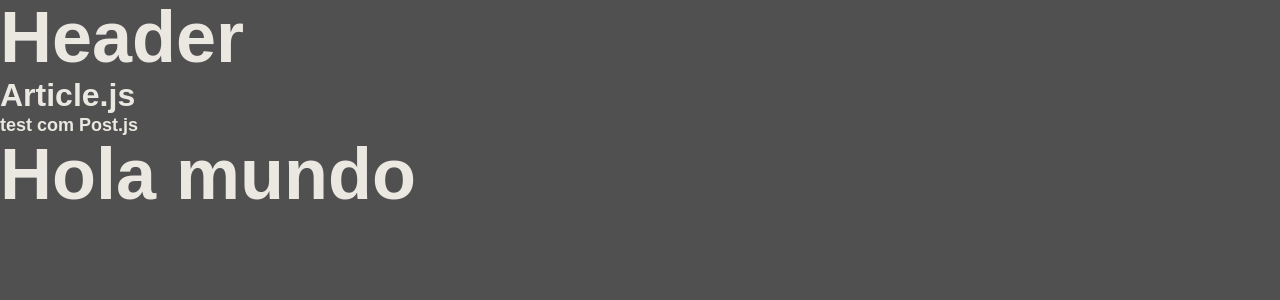
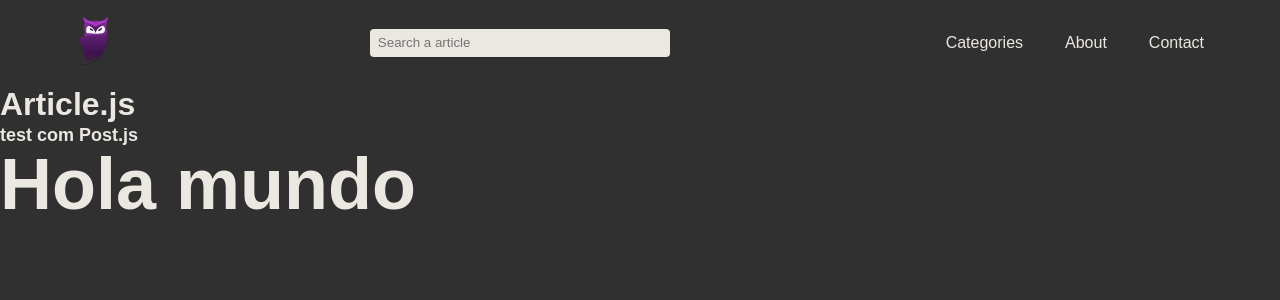
Before and after one commit to dhojea/blog, a React (Create React App) app: page / in a window 1280 px wide. Shown: the top 300 px of the page. Built offline with nearby package versions, Linux system fonts and the light colour scheme.

Commit message:
Styling the firts version of  menu.

```diff
--- a/src/components/Header/index.js
+++ b/src/components/Header/index.js
@@ -1,9 +1,31 @@
+import logosvg from '../../svg/logo.svg';
 
 function Header() {
 
+    const descLogo = "This is logo of Blog."
 
     return (
-        <h1> Header </h1>
+       <>
+        <header className="flex-space-between">
+            <div className="logo">
+                <img src={logosvg} alt={descLogo}/>
+            </div>
+
+            <div className="search">
+                <input  className="input-search" type="text" name="search" placeholder="Search a article"></input>
+            </div>
+
+            <div className="menu">
+                <ul>
+                    <li><a href="#" className="nav-link"> Categories</a></li>
+                    <li><a href="#" className="nav-link"> About</a></li>
+                    <li><a href="#" className="nav-link"> Contact</a></li>
+
+                </ul>
+            </div>
+
+        </header>
+       </>
     );
 }
 
--- a/src/css/sass/_layout.scss
+++ b/src/css/sass/_layout.scss
@@ -0,0 +1,81 @@
+//ClassGeral
+
+.flex{
+    display: flex;
+}
+
+.flex-space-between{
+    display: flex;
+    justify-content: space-between;
+    align-items: center;
+}
+
+.container{
+    max-width: 1200px;
+    margin: 0 auto;
+}
+
+.border{
+    border: 2px solid red;
+}
+
+a{
+    text-decoration: none;
+    color: $white-dark;
+}
+
+// LOGO
+.logo{
+    img{width: 60px;}
+}
+
+//HEADER
+header{
+    max-width: 1200px;
+
+    margin: 0 auto;
+
+    padding: 8px 24px;
+
+    //MENU
+    .menu{
+
+      ul{
+          display: flex;
+          list-style: none;
+          text-decoration: none;
+
+          li{
+            margin-left: 18px;
+          }
+
+          .nav-link{
+
+              display: inline-block;
+
+              padding: 12px;
+
+              transition: 1s ease;
+
+            &:hover{
+                  opacity: .7;
+                  background-color: $purple-normal;
+            }
+          }
+        }
+    }
+
+    .input-search{
+        height: 28px;
+        min-width: 300px;
+
+        background-color: $white-dark;
+
+        border-radius: 4px;
+        border: 0;
+
+        padding: 8px;
+
+
+    }
+}
--- a/src/css/style.css
+++ b/src/css/style.css
@@ -658,6 +658,81 @@ h6 {
 
 body {
   width: 100%;
-  background-color: #505050;
+  background-color: #303030;
+}
+
+.flex {
+  display: -webkit-box;
+  display: -ms-flexbox;
+  display: flex;
+}
+
+.flex-space-between {
+  display: -webkit-box;
+  display: -ms-flexbox;
+  display: flex;
+  -webkit-box-pack: justify;
+      -ms-flex-pack: justify;
+          justify-content: space-between;
+  -webkit-box-align: center;
+      -ms-flex-align: center;
+          align-items: center;
+}
+
+.container {
+  max-width: 1200px;
+  margin: 0 auto;
+}
+
+.border {
+  border: 2px solid red;
+}
+
+a {
+  text-decoration: none;
+  color: #EBE7E1;
+}
+
+.logo img {
+  width: 60px;
+}
+
+header {
+  max-width: 1200px;
+  margin: 0 auto;
+  padding: 8px 24px;
+}
+
+header .menu ul {
+  display: -webkit-box;
+  display: -ms-flexbox;
+  display: flex;
+  list-style: none;
+  text-decoration: none;
+}
+
+header .menu ul li {
+  margin-left: 18px;
+}
+
+header .menu ul .nav-link {
+  display: inline-block;
+  padding: 12px;
+  -webkit-transition: 1s ease;
+  transition: 1s ease;
+}
+
+header .menu ul .nav-link:hover {
+  opacity: .7;
+  background-color: #7E2E96;
+}
+
+header .input-search {
+  height: 28px;
+  min-width: 300px;
+  background-color: #EBE7E1;
+  border-radius: 4px;
+  border: 0;
+  padding: 8px;
 }
 /*# sourceMappingURL=style.css.map */
--- a/src/css/style.scss
+++ b/src/css/style.scss
@@ -11,7 +11,7 @@
 
 body {
   width: 100%;
-  background-color: $grey-dark;
+  background-color: $black-light;
 }
 
 @import "sass/layout";
```
Also changed, not shown: src/svg/logo.svg (added), 1 other file (tests, documents, lock files or other folders).
